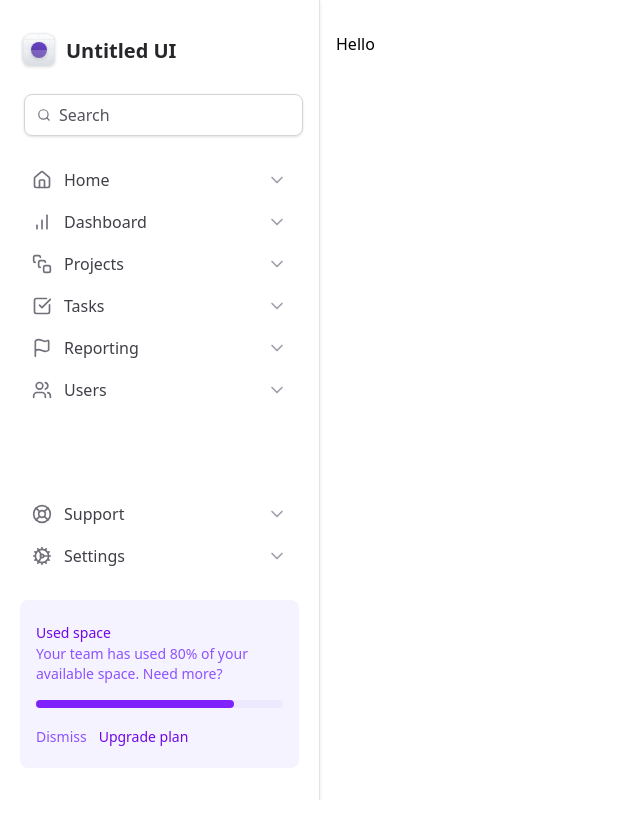
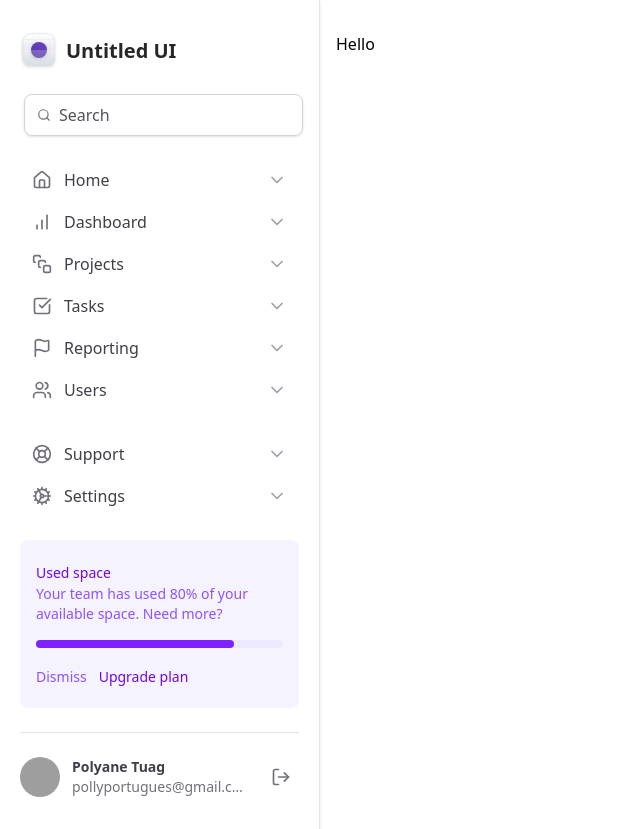
Before and after one commit to polyanetuag/tailwind-next, a Next.js app: page / in a window 1280 px wide. Shown: the whole page, without its empty margins (0-640 px from the left). Before the commit the page ends 800 px from the top, so only its background shows below. Built offline with nearby package versions, Linux system fonts and the light colour scheme; grey boxes are pictures that could not be loaded.

Commit message:
feat: add Profile component to Sidebar for user information display

```diff
--- a/src/app/components/Sidebar/index.tsx
+++ b/src/app/components/Sidebar/index.tsx
@@ -3,6 +3,7 @@ import { Logo } from "./Logo";
 import { MainNavigation } from "./MainNavigation";
 import { NavItem } from "./MainNavigation/NavItem";
 import { UsedSpaceWidget } from "./UsedSpaceWidget";
+import { Profile } from "./Profile";
 
 export function Sidebar() {
     return (
@@ -16,6 +17,10 @@ export function Sidebar() {
         <MainNavigation />
 
         <UsedSpaceWidget />
+
+        <div className="h-px bg-zinc-200"/>
+            <Profile />
+
         </aside>
     )
 
```
